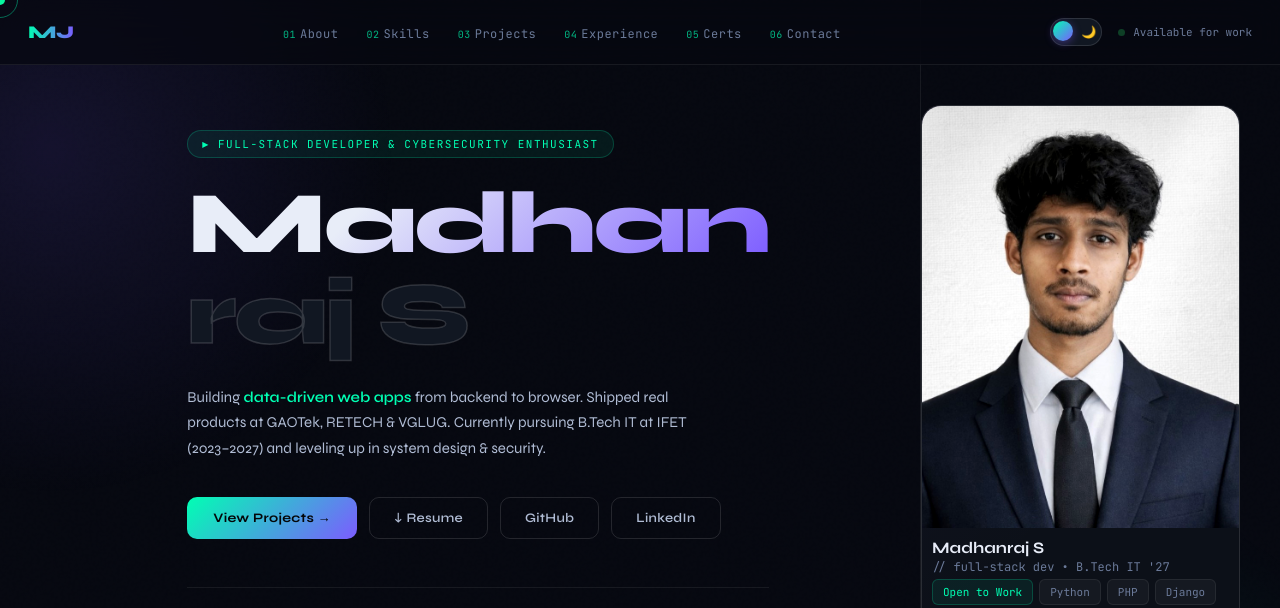
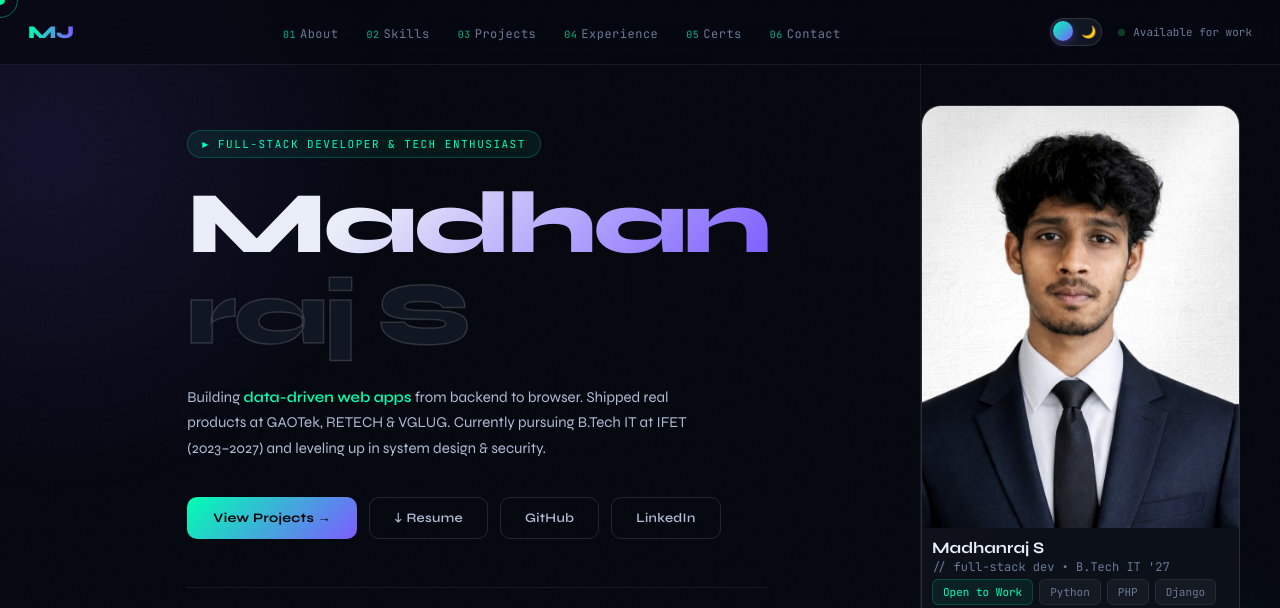
Before and after one commit to Smadhanraj2005/Myportfolio, a plain HTML site: page index.html in a window 1280 px wide. Shown: the top 608 px of the page. Drawn offline with Linux system fonts and the light colour scheme.

Commit message:
Update index.html

```diff
--- a/index.html
+++ b/index.html
@@ -715,7 +715,7 @@ footer span{color:var(--mint)}
   <div class="hero-glow"></div>
   <div class="hero-glow2"></div>
   <div class="hero-left container" style="max-width:680px;padding-left:clamp(28px,5vw,80px)">
-    <div class="hero-eyebrow">Full-Stack Developer & Cybersecurity Enthusiast</div>
+    <div class="hero-eyebrow">Full-Stack Developer & Tech Enthusiast</div>
     <h1 class="hero-name"><span>Madhan</span></h1>
     <div class="hero-subtitle">raj S</div>
     <p class="hero-desc">
```
